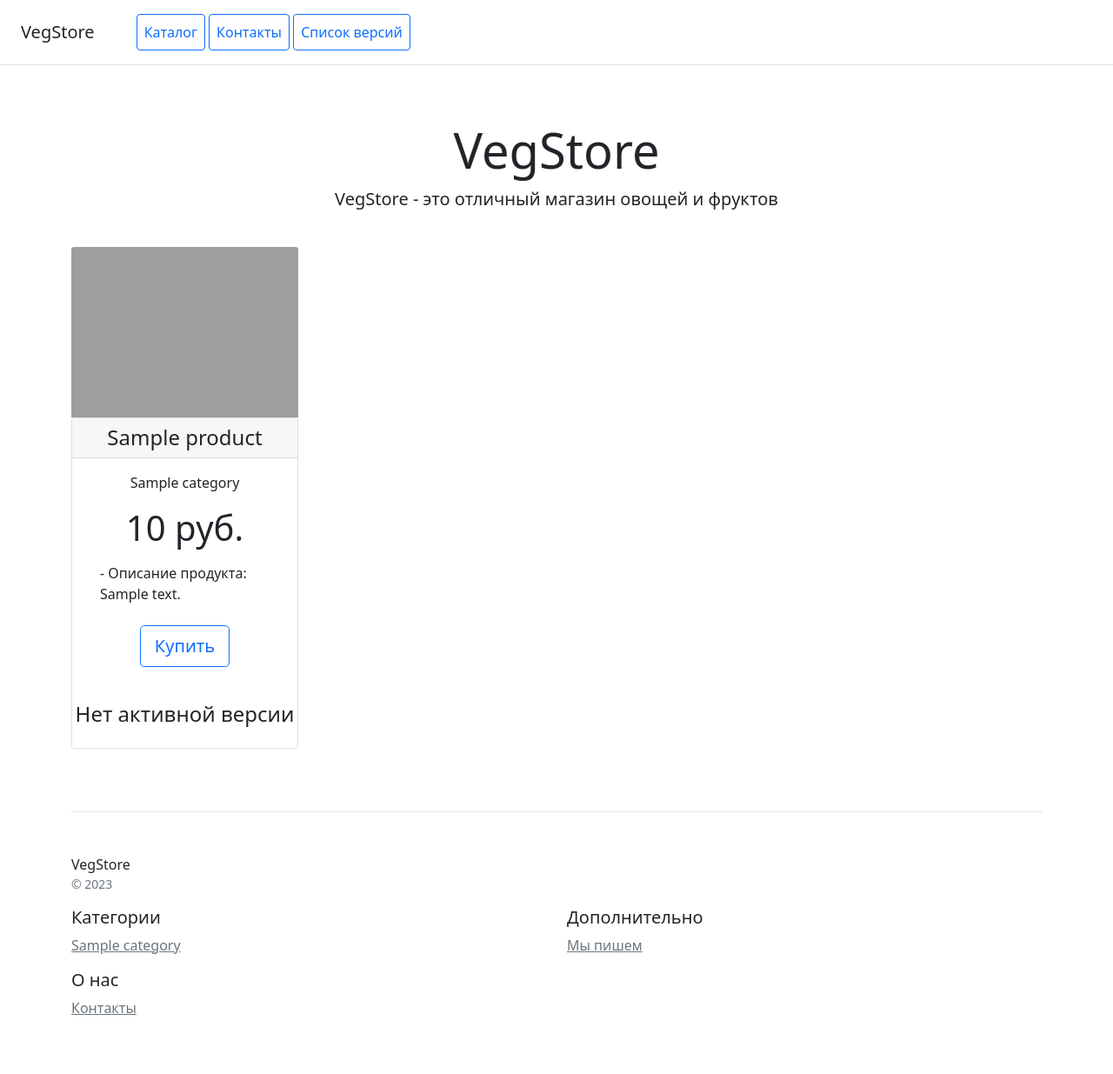
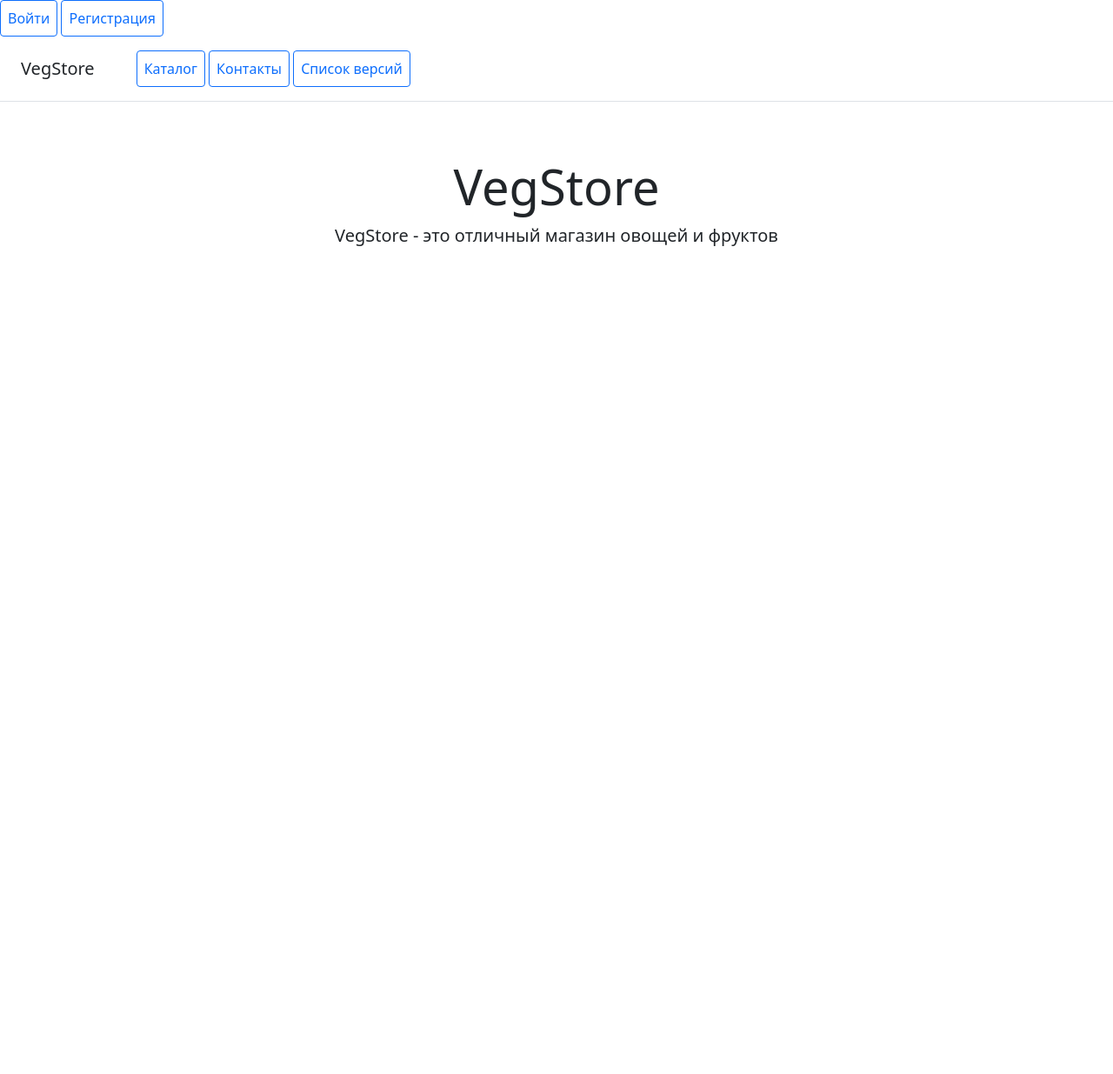
Before and after one commit to adjutantMary/skypro_django, a Django app: template task/catalog/templates/product_list.html in a window 1280 px wide. Shown: the whole page at 87% size. After the commit the page ends 283 px from the top, so only its background shows below. Run offline with Django 5.2, Linux system fonts and the light colour scheme; the template is opened without the code that fills it: values that come from a table or form of the project are taken from there, others are empty; tables that the repository leaves empty hold one stand-in row (values such as "Sample post"); parts of the project's set-up code (start-up, migrations or seed data) failed here and were passed over; some libraries are stand-ins or nearby versions; grey boxes are pictures that could not be loaded.

Commit message:
changes for permissions

```diff
--- a/task/catalog/templates/home.html
+++ b/task/catalog/templates/home.html
@@ -1,5 +1,12 @@
 {% load static %}
 <!doctype html>
+{% if user.is_authenticated %}
+    <a class="p-2 btn btn-outline-primary" href="{% url 'users:profile' %}">Профиль</a>
+    <a class="p-2 btn btn-outline-primary" href="{% url 'users:logout' %}">Выйти</a>
+{% else %}
+    <a class="p-2 btn btn-outline-primary" href="{% url 'users:login' %}">Войти</a>
+    <a class="p-2 btn btn-outline-primary" href="{% url 'users:register' %}">Регистрация</a>
+{% endif %}
 <html lang="en">
 <head>
     <meta charset="utf-8">
--- a/task/catalog/templates/product_detail.html
+++ b/task/catalog/templates/product_detail.html
@@ -19,11 +19,13 @@
                             <a>Нет активной версии</a>
                             {% endif %}
                         </h4>
-                        <a href="{% url 'product_update' pk=product.pk %}" class="btn btn-primary">Редактировать</a>
-                        <a href="{% url 'product_delete' pk=product.pk %}" class="btn btn-danger">Удалить</a>
                     </ul>
                     <button type="button" class="btn btn-lg btn-block btn-outline-primary">Купить</button>
                 </div>
+                {% if object.owner == user %}
+                <a href="{% url 'product_update' pk=product.pk %}" class="btn btn-primary">Редактировать</a>
+                <a href="{% url 'product_delete' pk=product.pk %}" class="btn btn-danger">Удалить</a>
+                {% endif %}
             </div>
         </div>
     </div>
--- a/task/catalog/templates/product_list.html
+++ b/task/catalog/templates/product_list.html
@@ -3,7 +3,9 @@
 {% block content %}
 <div class="container">
     <div class="row text-center">
+        {% if object_list %}
         {% for item in products %}
+        {% if user.is_authenticated and user == item.owner %}
         <div class="col-3">
             <img src="{{ item.product_preview.url }}" class="card-img-top" alt="{{ item.product_name }}">
             <div class="card mb-4 box-shadow">
@@ -26,36 +28,9 @@
                 </h4>
             </div>
         </div>
+        {% endif %}
         {% endfor %}
+        {% endif %}
     </div>
-
-    <footer class="pt-4 my-md-5 pt-md-5 border-top">
-        <div class="row">
-            <div class="col-12 col-md">
-                VegStore
-                <small class="d-block mb-3 text-muted">&copy; 2023</small>
-            </div>
-            <div class="col-6 col-md">
-                <h5>Категории</h5>
-                {% for item in categories %}
-                <ul class="list-unstyled text-small">
-                    <li><a class="text-muted" href="#">{{ item.category_name }}</a></li>
-                </ul>
-                {% endfor %}
-            </div>
-            <div class="col-6 col-md">
-                <h5>Дополнительно</h5>
-                <ul class="list-unstyled text-small">
-                    <li><a class="text-muted" href="https://sky.pro/">Мы пишем</a></li>
-                </ul>
-            </div>
-            <div class="col-6 col-md">
-                <h5>О нас</h5>
-                <ul class="list-unstyled text-small">
-                    <li><a class="text-muted" href="/contacts/">Контакты</a></li>
-                </ul>
-            </div>
-        </div>
-    </footer>
 </div>
 {% endblock %}
--- a/task/catalog/views.py
+++ b/task/catalog/views.py
@@ -3,6 +3,7 @@ import string
 from django.db.models.query import QuerySet
 from django.shortcuts import render, get_object_or_404
 from django.contrib.auth.mixins import LoginRequiredMixin
+from django.core.exceptions import PermissionDenied
 from django.views.generic import TemplateView, DetailView, ListView
 from django.views.generic.edit import CreateView, UpdateView, DeleteView
 from django.urls import reverse_lazy
```
Also changed, not shown: task/catalog/admin.py (+18 -0 lines).
